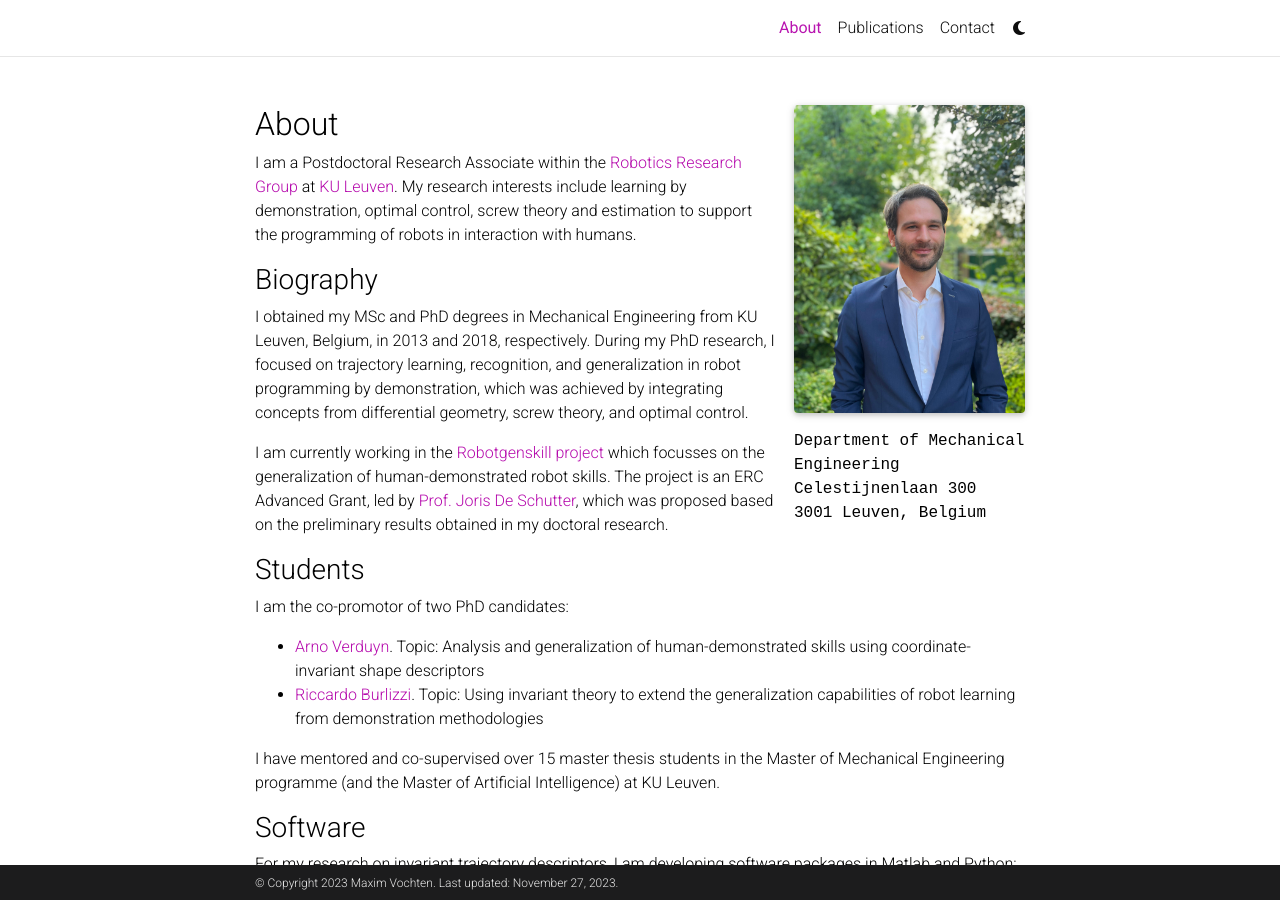
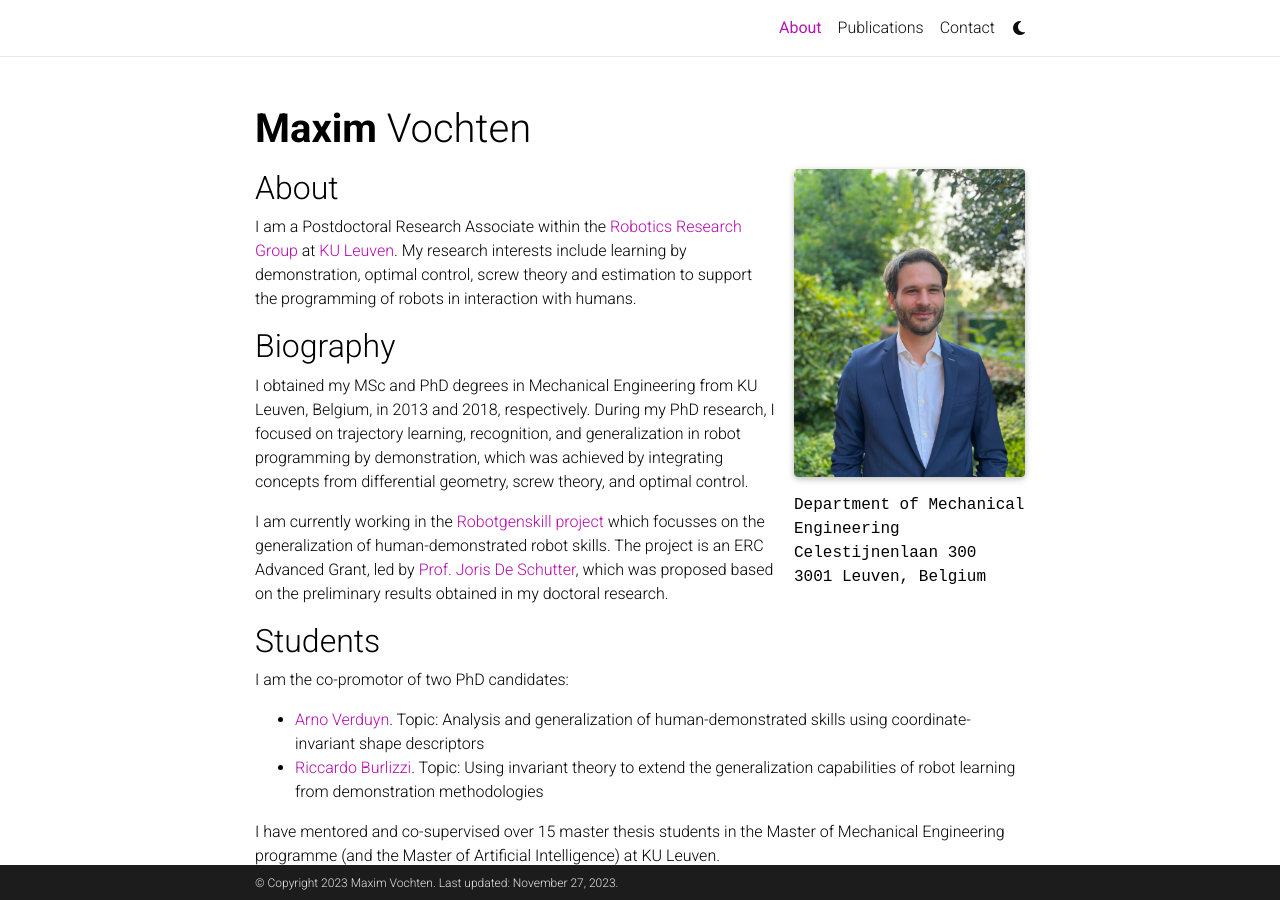
Before and after one commit to maximvochten/maximvochten.github.io, a Jekyll site: the page built from _pages/about.md, in a window 1280 px wide and 900 px high. Built offline with Jekyll 4.4.1, drawn with Linux system fonts in a browser that asks for light colours; full-size pictures stand in for the smaller copies a plugin makes; comment, search, counter and statistics services are not loaded; a style sheet for code colours, icons or effects is not loaded.

```diff
--- a/_config.yml
+++ b/_config.yml
@@ -2,7 +2,7 @@
 # Site settings
 # -----------------------------------------------------------------------------
 
-title: # the website title (if blank, full name will be used instead)
+title: blank # the website title (if blank, full name will be used instead)
 first_name: Maxim
 middle_name:
 last_name: Vochten
@@ -69,7 +69,7 @@ github_username: maximvochten # your GitHub user name
 gitlab_username: # your GitLab user name
 twitter_username: maximvochten # your Twitter handle
 mastodon_username: # your mastodon instance+username in the format instance.tld/@username
-linkedin_username: maxim-vochten-63965547 # your LinkedIn user name
+linkedin_username: maximvochten # your LinkedIn user name
 telegram_username: # your Telegram user name
 scholar_userid: d1hglOMAAAAJ # your Google Scholar ID
 semanticscholar_id: # your Semantic Scholar ID
--- a/_pages/about.md
+++ b/_pages/about.md
@@ -23,13 +23,13 @@ social: false  # includes social icons at the bottom of the page
 
 I am a Postdoctoral Research Associate within the <a href='https://www.mech.kuleuven.be/en/pma/research/robotics'>Robotics Research Group</a> at <a href='https://www.kuleuven.be'>KU Leuven</a>. My research interests include learning by demonstration, optimal control, screw theory and estimation to support the programming of robots in interaction with humans.
 
-### Biography
+## Biography
 
 I obtained my MSc and PhD degrees in Mechanical Engineering from KU Leuven, Belgium, in 2013 and 2018, respectively. During my PhD research, I focused on trajectory learning, recognition, and generalization in robot programming by demonstration, which was achieved by integrating concepts from differential geometry, screw theory, and optimal control.
 
 I am currently working in the [Robotgenskill project](https://robotgenskill.pages.gitlab.kuleuven.be/) which focusses on the generalization of human-demonstrated robot skills. The project is an ERC Advanced Grant, led by [Prof. Joris De Schutter](https://www.kuleuven.be/wieiswie/en/person/00011419), which was proposed based on the preliminary results obtained in my doctoral research.
 
-### Students
+## Students
 
 I am the co-promotor of two PhD candidates:
 - [Arno Verduyn](http://www.kuleuven.be/wieiswie/en/person/0140902). Topic: Analysis and generalization of human-demonstrated skills using coordinate-invariant shape descriptors
@@ -37,7 +37,7 @@ I am the co-promotor of two PhD candidates:
 
 I have mentored and co-supervised over 15 master thesis students in the Master of Mechanical Engineering programme (and the Master of Artificial Intelligence) at KU Leuven.
 
-### Software
+## Software
 
 For my research on invariant trajectory descriptors, I am developing software packages in Matlab and Python: [invariants_mat](https://github.com/maximvochten/invariants_mat) and [invariants_py](https://github.com/maximvochten/invariants_py).  These packages support the robust numerical calculation of invariant descriptors and also support the generation of trajectories in an invariant way.
 
```
